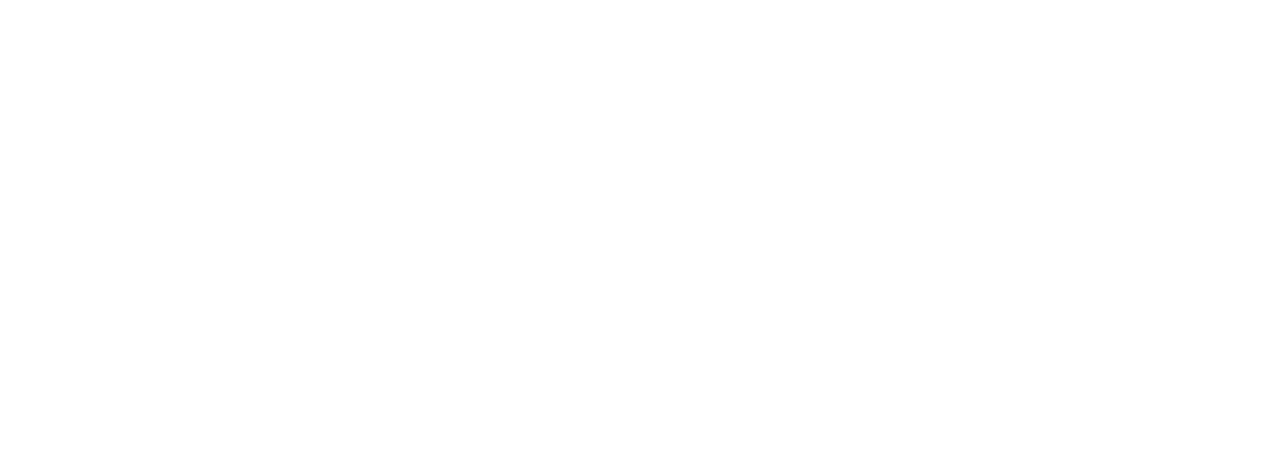
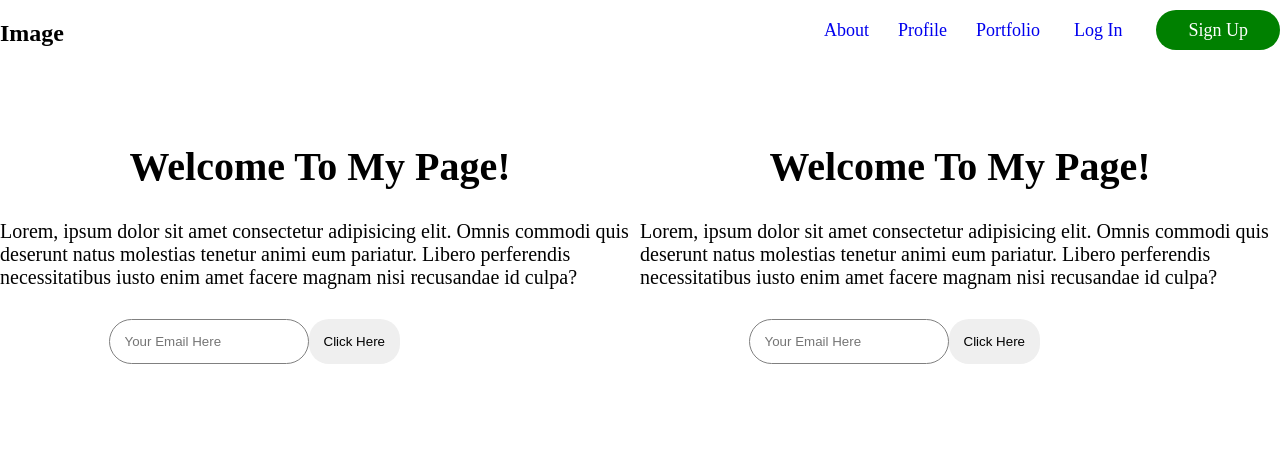
Before and after one commit to MHowellJr16/Homework-File, a plain HTML site: page index.html in a window 1280 px wide. Drawn offline with Linux system fonts and the light colour scheme.

Commit message:
Mar. 21_Navigation__Header

```diff
--- a/index.html
+++ b/index.html
@@ -7,6 +7,41 @@
     <link rel="stylesheet" href="./style.css">
 </head>
 <body>
-
+    <section id="landing">
+        <nav>
+            <div class="row nav__row">
+                <h2 class="nav__image">Image</h2>
+                <div class="nav__links">
+                    <a href="#" class="nav__link">About</a>
+                    <a href="#" class="nav__link">Profile</a>
+                    <a href="#" class="nav__link">Portfolio</a>
+                    <a href="#" class="nav__link log-in">Log In</a>
+                    <a href="#" class="nav__link nav__link--primary">Sign Up</a>
+                </div>
+            </div>
+        </nav>
+        <header>
+            <div class="container">
+                <div class="row">
+                    <div class="header__description">
+                        <h1 class="header__description--title">Welcome To My Page!</h1>
+                        <p class="header__description--para">Lorem, ipsum dolor sit amet consectetur adipisicing elit. Omnis commodi quis deserunt natus molestias tenetur animi eum pariatur. Libero perferendis necessitatibus iusto enim amet facere magnam nisi recusandae id culpa?</p>
+                        <div class="header__email">
+                            <input type="text" class="header__email--input" placeholder="Your Email Here">
+                            <button class="header__email--btn">Click Here</button>
+                        </div>
+                    </div>
+                    <div class="header__description">
+                        <h1 class="header__description--title">Welcome To My Page!</h1>
+                        <p class="header__description--para">Lorem, ipsum dolor sit amet consectetur adipisicing elit. Omnis commodi quis deserunt natus molestias tenetur animi eum pariatur. Libero perferendis necessitatibus iusto enim amet facere magnam nisi recusandae id culpa?</p>
+                        <div class="header__email">
+                            <input type="text" class="header__email--input" placeholder="Your Email Here">
+                            <button class="header__email--btn">Click Here</button>
+                        </div>
+                    </div>
+                </div>
+            </div>
+        </header>
+    </section>
 </body>
 </html>
--- a/style.css
+++ b/style.css
@@ -0,0 +1,117 @@
+/*
+
+GENERIC
+
+*/
+* {
+    margin: 0;
+    padding: 0;
+    box-sizing: border-box;
+}
+
+.container {
+    padding: 96px 0;
+}
+
+.row {
+    width: 100%;
+    max-width: 1280px;
+    margin: 0 auto;
+}
+
+/*
+
+NAVIGATION
+
+*/
+
+.nav__row {
+    display: flex;
+    justify-content: space-between;
+}
+
+nav {
+    padding-top: 20px;
+}
+
+.nav__link {
+    margin-left: 25px;
+    text-decoration: none;
+    font-size: 18px;
+    font-weight: 500;
+    letter-spacing: 1.25;
+}
+
+.log-in {
+    margin-left: 30px;
+}
+
+.nav__link--primary {
+    margin-left: 30px;
+    padding: 10px 32px;
+    background: green;
+    color: white;
+    border-radius: 500px;
+    border: none;
+}
+
+.nav__link:hover {
+    text-decoration: underline;
+}
+
+.nav__link--primary:hover {
+    text-decoration: none;
+    background: white;
+    color: green;
+    border: 2px solid green;
+    transition: all 300ms ease;
+}
+
+/*
+
+HEADER
+
+*/
+
+.header__description {
+    width: 50%;
+}
+
+header .row {
+    display: flex;
+}
+
+.header__description--title {
+    margin-bottom: 15px;
+    font-size: 40px;
+    text-align: center;
+}
+
+.header__description--para {
+    margin: 30px 0;
+    font-size: 20px;
+}
+
+.header__email {
+    width: 100%;
+    max-width: 400px;
+    height: 45px;
+    display: flex;
+    position: relative;
+    justify-content: flex-end;
+}
+
+.header__email--input {
+    width: 100%;
+    max-width: 200px;
+    border-radius: 500px;
+    border: 1px solid gray;
+    padding: 15px;
+}
+
+.header__email--btn {
+    height: 100%;
+    padding: 0 15px;
+    border-radius: 20px;
+    border: none;
+}
```
